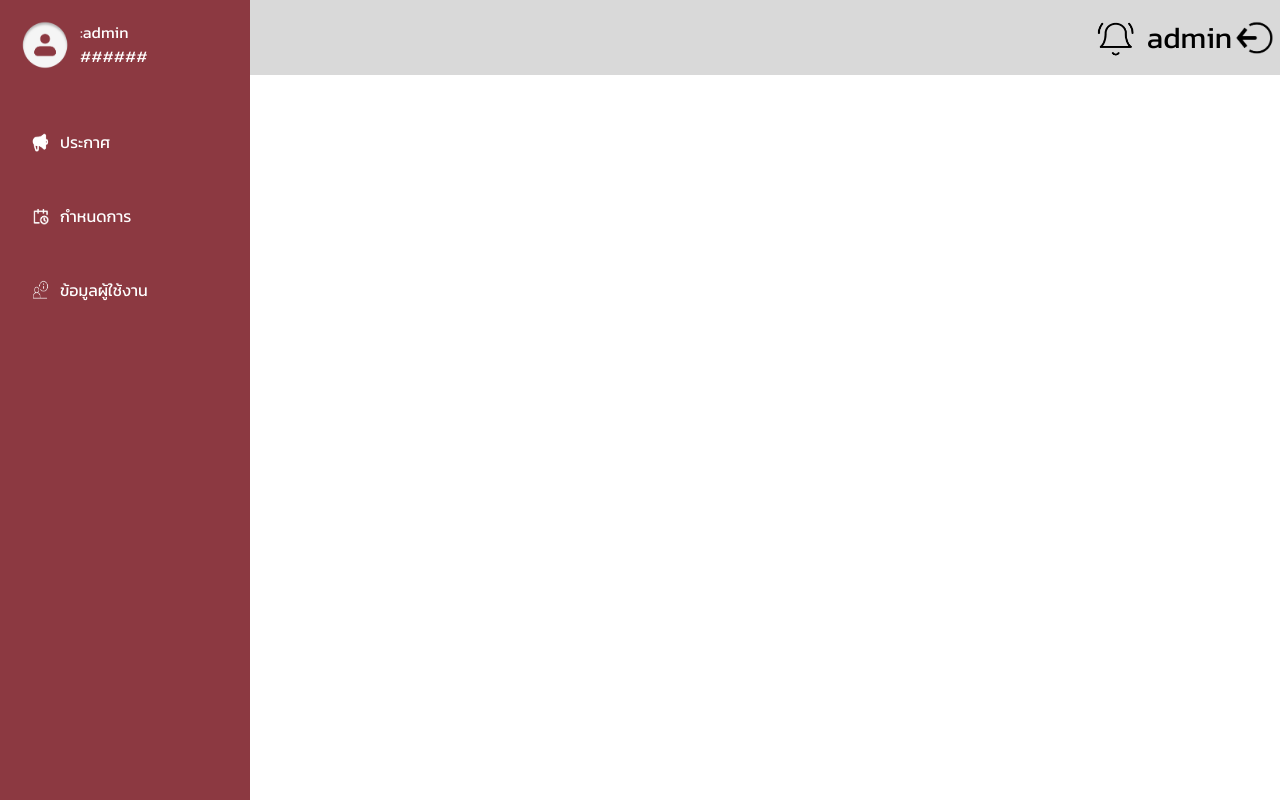
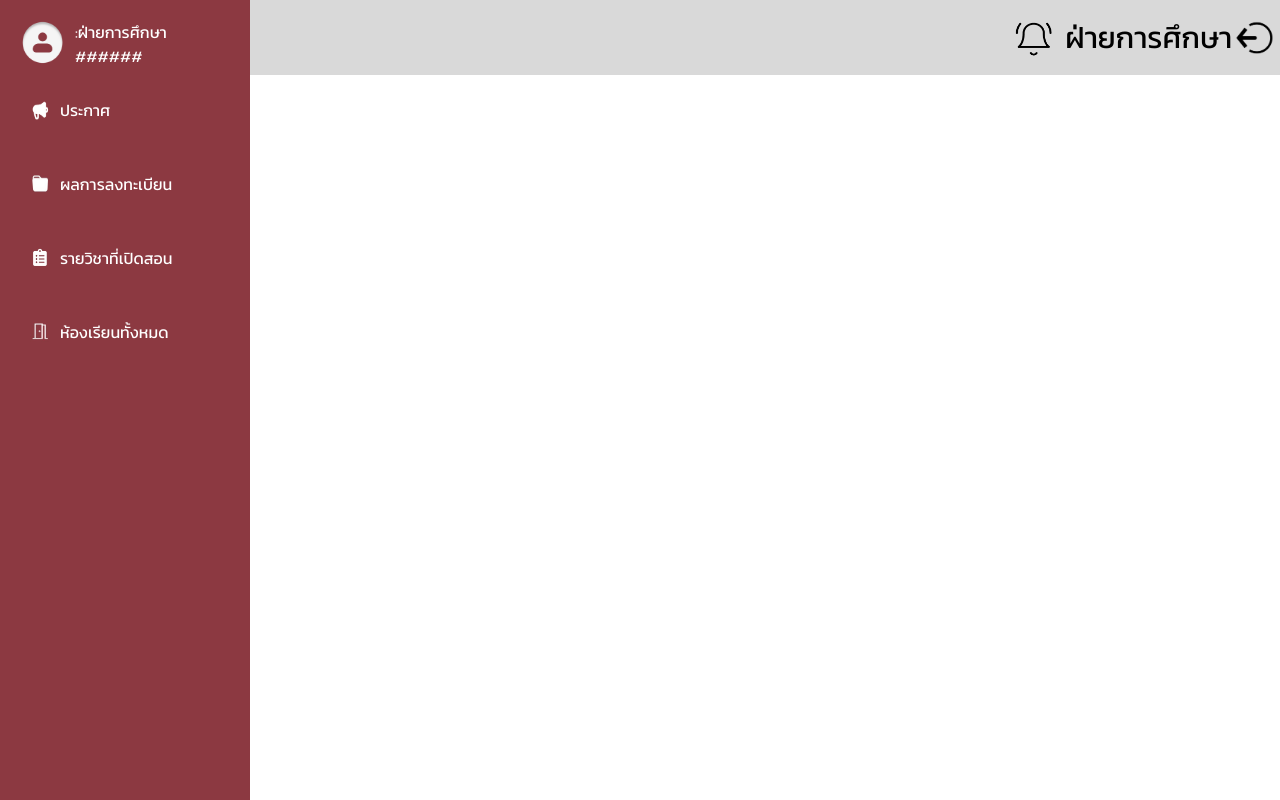
Before and after one commit to b6430300781/Projact-SE, a React (Create React App) app in the folder clients/: page / in a window 1280 px wide. Built offline with nearby package versions, Linux system fonts and the light colour scheme.

Commit message:
new  update navbarEducation

```diff
--- a/clients/src/App.js
+++ b/clients/src/App.js
@@ -5,20 +5,49 @@ import NavbarAdmin from './navbar/NavbarAdmin';
 import HeaderAdmin from './navbar/HeaderAdmin';
 import AdminTimeDate from './pageAdmin/AdminTimeDate';
 import AdminUser from './pageAdmin/AdminUser';
+/////////////
+import NavbarEdu from './navbar/NavbarEdu';
+import HeaderEdu from './navbar/HeaderEdu';
+import EduNoti from './pageEdu/EduNoti';
+import RegisResults from './pageEdu/RegisResults';
+import CoursesTaught from './pageEdu/CoursesTaught';
+import AllRoom from './pageEdu/AllRoom';
+
+
+
 
 function App() {
   return (
+    // <Router>
+    //   <div>
+    //     <NavbarAdmin />
+    //     <HeaderAdmin />
+    //     <Routes>
+    //       <Route exact path="/ประกาศ" element={<AdminNoti />} />
+    //       <Route exact path="/กำหนดการ" element={<AdminTimeDate />} />
+    //       <Route exact path="/ข้อมูลผู้ใช้งาน" element={<AdminUser />} />
+    //     </Routes>
+    //   </div>
+    // </Router>
     <Router>
       <div>
-        <NavbarAdmin />
-        <HeaderAdmin />
+        <NavbarEdu />
+        <HeaderEdu />
         <Routes>
-          <Route exact path="/ประกาศ" element={<AdminNoti />} />
-          <Route exact path="/กำหนดการ" element={<AdminTimeDate />} />
-          <Route exact path="/ข้อมูลผู้ใช้งาน" element={<AdminUser />} />
+          <Route exact path="/" element={<EduNoti />} />
+          <Route exact path="/ผลการลงทะเบียน" element={<RegisResults />} />
+          <Route exact path="/รายวิชาที่เปิดสอน" element={<CoursesTaught />} />
+          <Route exact path="/ห้องเรียนทั้งหมด" element={<AllRoom />} />
         </Routes>
       </div>
     </Router>
+
+
+    // <div>
+    //   <NavbarEdu />
+    //   <HeaderEdu />
+    // </div>
+
   );
 }
 
--- a/clients/src/navbar/HeaderEdu.css
+++ b/clients/src/navbar/HeaderEdu.css
@@ -4,7 +4,7 @@
     text-align: right;
     padding: 20px;
     font-size: 30px;
-    height: 1%;
+    height: 35px;
     width: 99%; /* Change width to 100% */
     position: fixed; /* Use fixed positioning */
     top: 0;
--- a/clients/src/navbar/NavbarEdu.js
+++ b/clients/src/navbar/NavbarEdu.js
@@ -1,65 +1,43 @@
 import React from 'react';
 import './NavbarEdu.css';
 
-
-
 const NavbarEdu = () => {
-  return React.createElement(
-
-    'nav',
-    { className: 'navbar' },
-    React.createElement(
-      'div',
-      { className: 'navbar-left' },
-      React.createElement('img', { src: 'profile.png', alt: '' }),
-      React.createElement('span', null, ':ฝ่ายการศึกษา #####')
-    ),
-    React.createElement(
-      'ul',
-      { className: 'navbar-nav' },
-      React.createElement(
-        'li',
-        { className: 'nav-item' },
-        React.createElement('img', { src: 'index.png', alt: 'index' }), // Add image here
-        React.createElement(
-          'a',
-          { href: '/', className: 'nav-link' },
-          'ประกาศ'
-        )
-      ),
-      React.createElement(
-        'li',
-        { className: 'nav-item' },
-        React.createElement('img', { src: 'resu.jpg', alt: 'time' }), // Add image here
-        React.createElement(
-          'a',
-          { href: '/ผลการลงทะเบียน', className: 'nav-link' },
-          'ผลการลงทะเบียน'
-        )
-      ),
-      React.createElement(
-        'li',
-        { className: 'nav-item' },
-        React.createElement('img', { src: 'subject.jpg', alt: 'user' }), // Add image here
-        React.createElement(
-          'a',
-          { href: '/รายวิชาที่เปิดสอน', className: 'nav-link' },
-          'รายวิชาที่เปิดสอน'
-        )
-      ),
-      React.createElement(
-        'li',
-        { className: 'nav-item' },
-        React.createElement('img', { src: 'room.jpg', alt: 'user' }), // Add image here
-        React.createElement(
-          'a',
-          { href: '/ห้องเรียนทั้งหมด', className: 'nav-link' },
-          'ห้องเรียนทั้งหมด'
-        )
-      )
-    )
+  return (
+    <nav className="navbar">
+      <div className="navbar-left">
+        <img src="profile.png" alt="" />
+        <span>:ฝ่ายการศึกษา<br />######</span>
+      </div>
+      <div className='nav-turnlefts'>
+        <ul className="navbar-nav">
+          <li className="nav-item">
+            <img src="index.png" alt="index" />
+            <a href="/" className="nav-link">
+              ประกาศ
+            </a>
+          </li>
+          <li className="nav-item">
+            <img src="resu.jpg" alt="time" />
+            <a href="/ผลการลงทะเบียน" className="nav-link">
+              ผลการลงทะเบียน
+            </a>
+          </li>
+          <li className="nav-item">
+            <img src="subject.jpg" alt="user" />
+            <a href="/รายวิชาที่เปิดสอน" className="nav-link">
+              รายวิชาที่เปิดสอน
+            </a>
+          </li>
+          <li className="nav-item">
+            <img src="room.jpg" alt="user" />
+            <a href="/ห้องเรียนทั้งหมด" className="nav-link">
+              ห้องเรียนทั้งหมด
+            </a>
+          </li>
+        </ul>
+      </div>
+    </nav>
   );
 };
 
-
 export default NavbarEdu;
--- /dev/null
+++ b/clients/src/pageEdu/AllRoom.js
@@ -0,0 +1,12 @@
+import React from 'react';
+
+function AllRoom() {
+  return (
+    <div>
+
+
+    </div>
+  );
+}
+
+export default AllRoom;
--- /dev/null
+++ b/clients/src/pageEdu/CoursesTaught.js
@@ -0,0 +1,12 @@
+import React from 'react';
+
+function CoursesTaught() {
+  return (
+    <div>
+
+
+    </div>
+  );
+}
+
+export default CoursesTaught;
--- /dev/null
+++ b/clients/src/pageEdu/EduNoti.js
@@ -0,0 +1,12 @@
+import React from 'react';
+
+function EduNoti() {
+  return (
+    <div>
+
+
+    </div>
+  );
+}
+
+export default EduNoti;
--- /dev/null
+++ b/clients/src/pageEdu/RegisResults.js
@@ -0,0 +1,12 @@
+import React from 'react';
+
+function RegisResults() {
+  return (
+    <div>
+
+
+    </div>
+  );
+}
+
+export default RegisResults;
```
